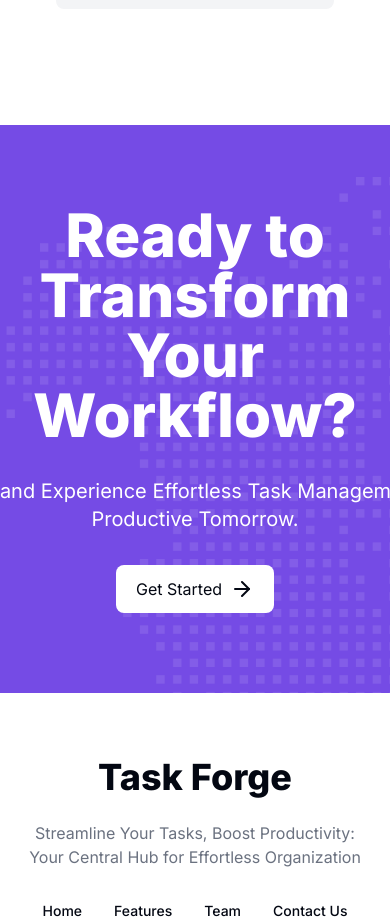
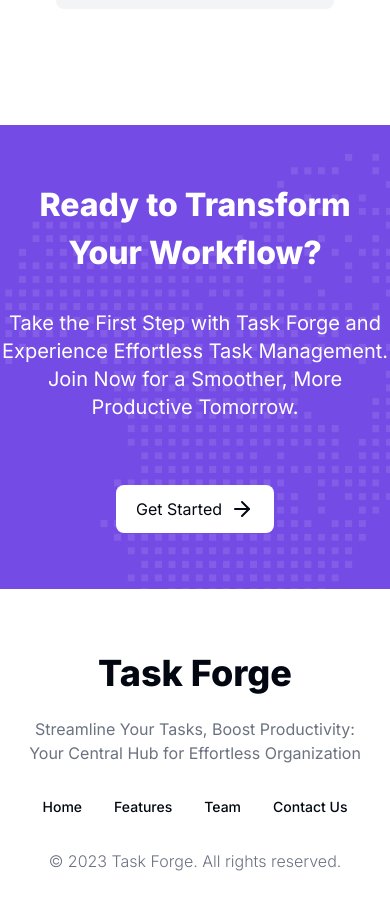
Before and after one commit to Lyvel/task-manager, a Next.js app: page / in a window 390 px wide. Shown: the part 5760-6682 px from the top of the page. Built offline with nearby package versions, Linux system fonts and the light colour scheme; no server answers.

Commit message:
Mobile Design
Updated CTA Section.

```diff
--- a/components/landing-page/landing-page-cta.tsx
+++ b/components/landing-page/landing-page-cta.tsx
@@ -3,17 +3,17 @@ import Link from "next/link";
 
 export default function LandingPageCTA() {
   return (
-    <div className="bg-cta-pattern w-screen bg-cover bg-no-repeat text-white flex justify-center items-center flex-col py-20 gap-8">
-      <h1 className="text-center text-6xl font-extrabold">
+    <div className="bg-cta-pattern w-screen bg-cover bg-no-repeat text-white flex justify-center items-center flex-col py-14 lg:py-20 gap-8">
+      <h1 className="text-center text-[32px] lg:text-6xl font-extrabold">
         Ready to Transform Your Workflow?
       </h1>
-      <p className="leading-7 text-xl text-center w-[1100px]">
+      <p className="leading-7 text-xl text-center lg:w-[1100px]">
         Take the First Step with Task Forge and Experience Effortless Task
         Management. Join Now for a Smoother, More Productive Tomorrow.
       </p>
       <Link
         href={""}
-        className="bg-background text-foreground flex px-5 py-3 rounded-lg gap-2 hover:text-primary"
+        className="bg-background text-foreground flex px-5 py-3 mt-8 lg:mt-0 rounded-lg gap-2 hover:text-primary"
       >
         Get Started
         <ArrowRight />
```
